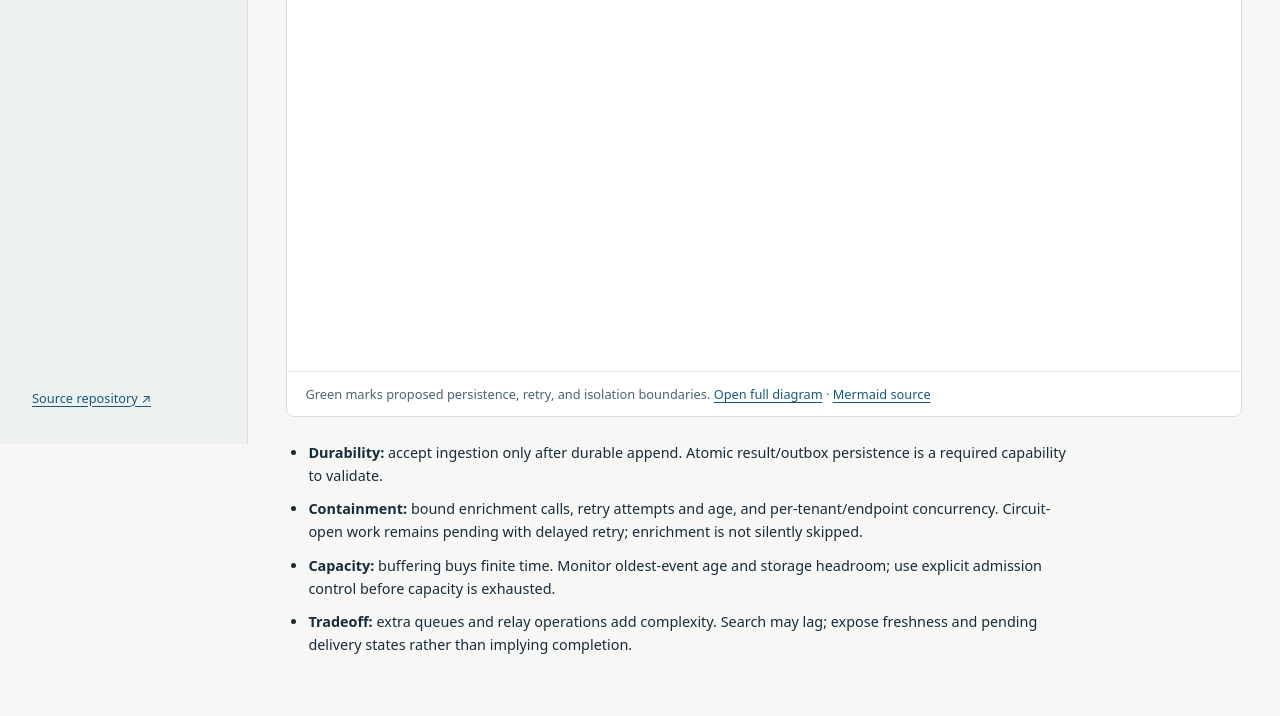
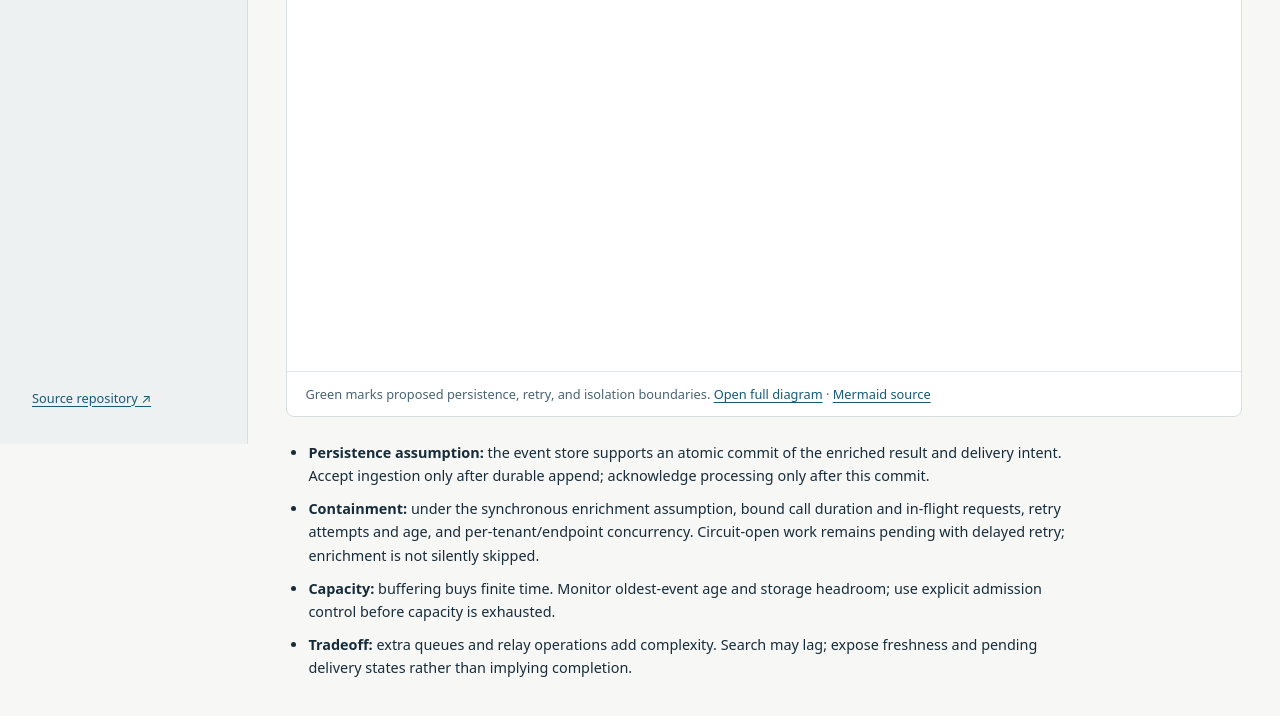
Before and after one commit to danielcg-net/sre-leadership-case-study, a website: page site/proposed.html in a window 1280 px wide. Shown: the part 356-1072 px from the top of the page. Drawn offline with Linux system fonts and the light colour scheme.

Commit message:
sre-104: make recovery and enrichment assumptions explicit

```diff
--- a/site/proposed.html
+++ b/site/proposed.html
@@ -32,8 +32,8 @@
         <figcaption>Green marks proposed persistence, retry, and isolation boundaries. <a href="diagrams/proposed-architecture.svg">Open full diagram</a> · <a href="diagrams/proposed-architecture.mmd">Mermaid source</a></figcaption>
       </figure>
       <ul class="decisions">
-        <li><strong>Durability:</strong> accept ingestion only after durable append. Atomic result/outbox persistence is a required capability to validate.</li>
-        <li><strong>Containment:</strong> bound enrichment calls, retry attempts and age, and per-tenant/endpoint concurrency. Circuit-open work remains pending with delayed retry; enrichment is not silently skipped.</li>
+        <li><strong>Persistence assumption:</strong> the event store supports an atomic commit of the enriched result and delivery intent. Accept ingestion only after durable append; acknowledge processing only after this commit.</li>
+        <li><strong>Containment:</strong> under the synchronous enrichment assumption, bound call duration and in-flight requests, retry attempts and age, and per-tenant/endpoint concurrency. Circuit-open work remains pending with delayed retry; enrichment is not silently skipped.</li>
         <li><strong>Capacity:</strong> buffering buys finite time. Monitor oldest-event age and storage headroom; use explicit admission control before capacity is exhausted.</li>
         <li><strong>Tradeoff:</strong> extra queues and relay operations add complexity. Search may lag; expose freshness and pending delivery states rather than implying completion.</li>
       </ul>
```
Also changed, not shown: site/index.html (+2 -1 lines), 3 other files.
